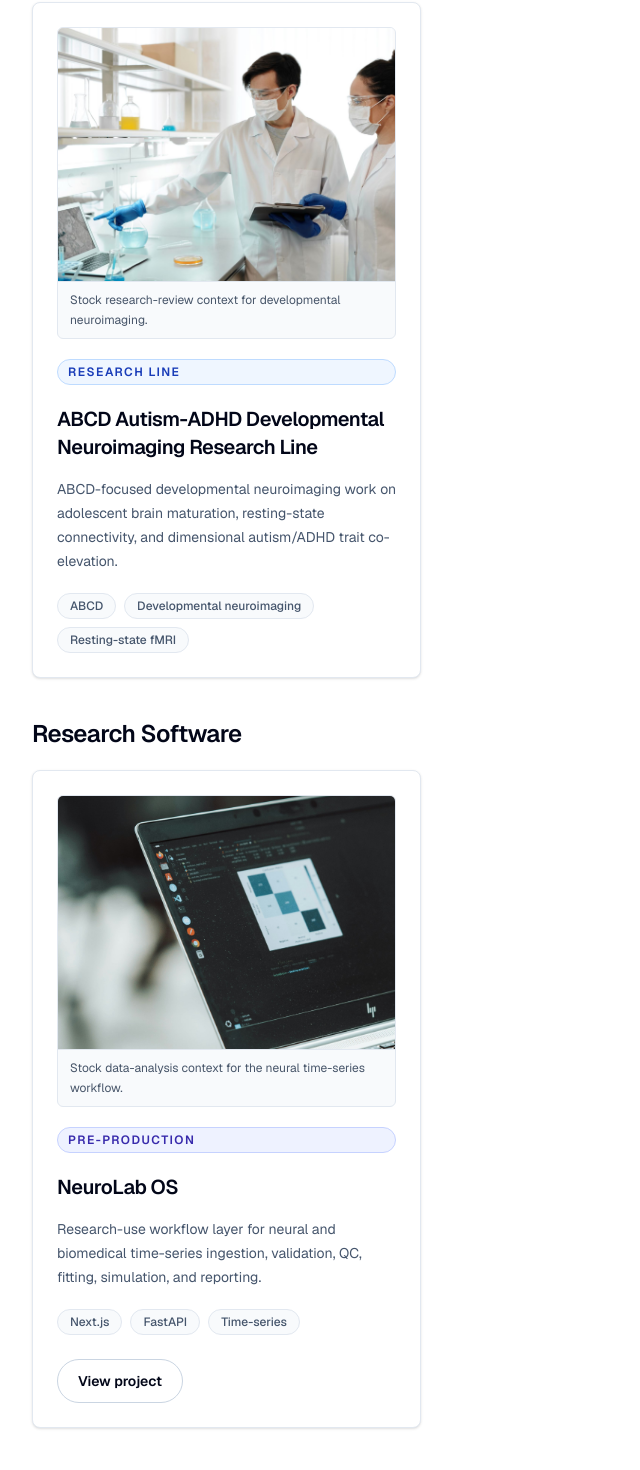
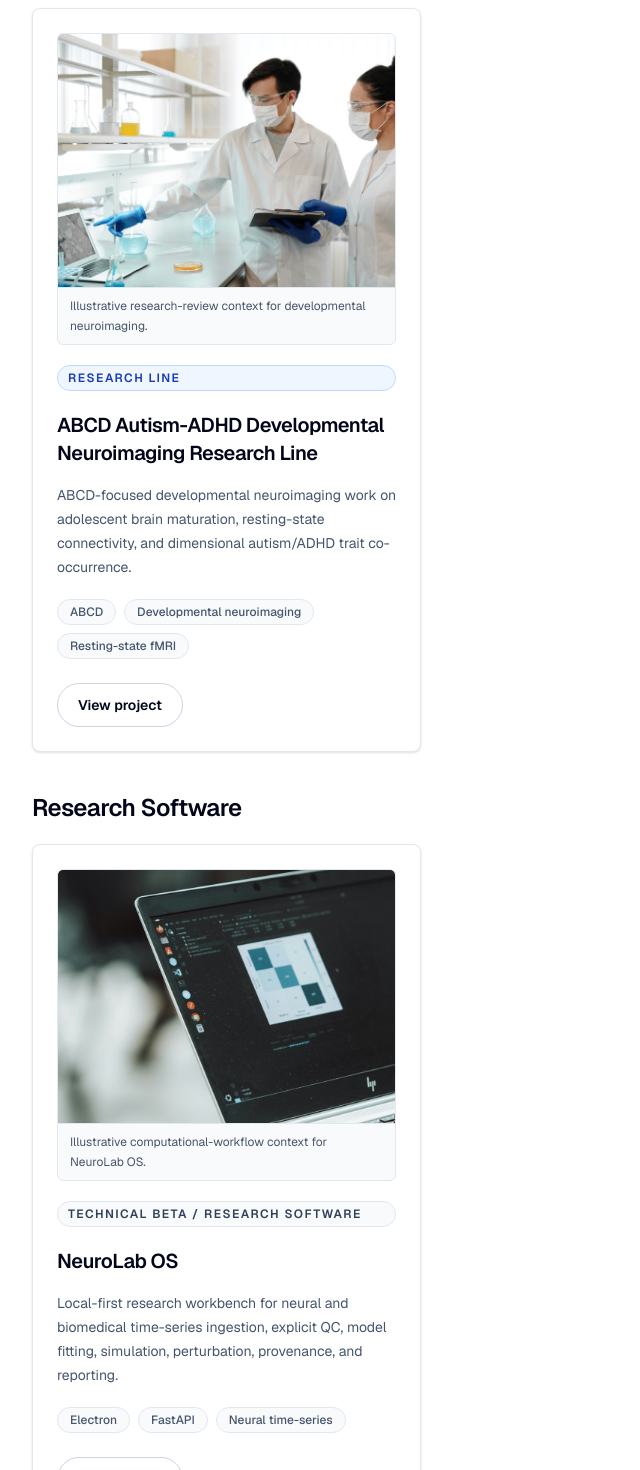
Before and after one commit to peimanjannatipour/peimanjp-, a Next.js app: page /projects in a window 1280 px wide. Shown: the part 1261-2731 px from the top of the page, without its empty margins (0-640 px from the left). Built offline with nearby package versions, Linux system fonts and the light colour scheme.

Commit message:
Connect ABCD, NDMS, SMIS-ODS, and graph-spacetime project pages with better evidence labels

```diff
--- a/src/data/projects.ts
+++ b/src/data/projects.ts
@@ -32,8 +32,8 @@ export const projects: Project[] = [
     category: "Computational Neuroscience Preprints",
     image: {
       src: "/images/stock-neuroscience-research.jpg",
-      alt: "Researchers working in a biomedical laboratory.",
-      caption: "Stock laboratory context for the EEG and temporal cognition research.",
+      alt: "Biomedical neuroscience research environment.",
+      caption: "Illustrative neuroscience research context; not an image from the study dataset.",
     },
   },
   {
@@ -41,89 +41,96 @@ export const projects: Project[] = [
     status: "SSRN preprint with DOI",
     href: "/research/bayesian-log-time-state-space-clock",
     summary:
-      "Computational neuroscience preprint modelling human time reproduction with Bayesian log-time state-space inference.",
+      "Computational neuroscience preprint modelling human time reproduction with a Bayesian log-time state-space framework and explicit model diagnostics.",
     tags: ["Bayesian timing", "State-space model", "Time perception", "DOI"],
     category: "Computational Neuroscience Preprints",
     image: {
       src: "/images/stock-data-dashboard.jpg",
-      alt: "Researcher working with a data-analysis notebook.",
-      caption: "Stock computational-modelling context for Bayesian timing research.",
+      alt: "Computational data-analysis workspace.",
+      caption: "Illustrative computational-modelling context for Bayesian timing research.",
     },
   },
   {
     title: "ABCD Autism-ADHD Developmental Neuroimaging Research Line",
     status: "Research line",
+    href: "/research/abcd-developmental-neuroimaging",
     summary:
-      "ABCD-focused developmental neuroimaging work on adolescent brain maturation, resting-state connectivity, and dimensional autism/ADHD trait co-elevation.",
+      "ABCD-focused developmental neuroimaging work on adolescent brain maturation, resting-state connectivity, and dimensional autism/ADHD trait co-occurrence.",
     tags: ["ABCD", "Developmental neuroimaging", "Resting-state fMRI"],
     category: "Developmental Neuroimaging Research",
     image: {
       src: "/images/stock-lab-data-analysis.jpg",
-      alt: "Researchers reviewing laboratory data.",
-      caption: "Stock research-review context for developmental neuroimaging.",
+      alt: "Researchers reviewing scientific data.",
+      caption: "Illustrative research-review context for developmental neuroimaging.",
     },
   },
   {
     title: "NeuroLab OS",
-    status: "Pre-production",
+    status: "Technical beta / research software",
     href: "/neurolab-os",
     summary:
-      "Research-use workflow layer for neural and biomedical time-series ingestion, validation, QC, fitting, simulation, and reporting.",
-    tags: ["Next.js", "FastAPI", "Time-series", "Reproducibility"],
+      "Local-first research workbench for neural and biomedical time-series ingestion, explicit QC, model fitting, simulation, perturbation, provenance, and reporting.",
+    tags: ["Electron", "FastAPI", "Neural time-series", "Reproducibility"],
     category: "Research Software",
     image: {
       src: "/images/stock-data-dashboard.jpg",
-      alt: "Researcher working with a data-analysis notebook.",
-      caption: "Stock data-analysis context for the neural time-series workflow.",
+      alt: "Scientific data-analysis workspace.",
+      caption: "Illustrative computational-workflow context for NeuroLab OS.",
     },
   },
   {
-    title: "Masking Index Prototype",
-    status: "Patent pending",
-    href: "/patent",
+    title: "NDMS / Masking Index Prototype",
+    status: "Patent pending / technology development",
+    href: "/ndms",
     summary:
-      "On-device multimodal masking-estimation prototype concept tied to the PCT application and privacy-preserving neurotechnology positioning.",
-    tags: ["Privacy", "Multimodal AI", "PCT application filed"],
+      "Privacy-aware multimodal neurotechnology programme tied to the PCT application, with emphasis on quality-aware multimodal inference, edge-oriented processing, and responsible-use boundaries.",
+    tags: ["Privacy", "Multimodal AI", "Edge inference", "PCT application filed"],
     category: "Privacy-Preserving Neurotechnology",
+    image: {
+      src: "/images/inventor-photo.jpg",
+      alt: "Peiman Jannatipour, inventor and researcher.",
+      caption: "Peiman Jannatipour — inventor and project lead.",
+    },
   },
   {
     title: "Robotic Hand Workbench",
     status: "Prototype",
     summary:
-      "Robotics hand work associated with the Near East University Robotics Lab context and embedded-systems prototyping.",
+      "Robotics hand work associated with embedded-systems prototyping and biomedical engineering practice.",
     tags: ["Robotics", "Robotic hand", "Embedded systems", "Prototype"],
     category: "Biomedical and Evidence Systems",
     image: {
       src: "/images/stock-neuroscience-research.jpg",
-      alt: "Researchers working in a biomedical laboratory.",
-      caption: "Stock laboratory context for biomedical prototyping.",
+      alt: "Biomedical research environment.",
+      caption: "Illustrative laboratory context for biomedical prototyping.",
     },
   },
   {
     title: "SMIS-ODS",
-    status: "Concept",
+    status: "Research-use concept",
     href: "/projects/smis-ods",
     summary:
-      "Structured evidence-review system that maps supplement claims to sources, study designs, outcome relevance, and risk of bias.",
-    tags: ["Evidence systems", "Structured evidence review", "Risk of bias"],
+      "Structured evidence-review system that maps supplement claims to sources, study designs, outcome relevance, source reliability, support direction, and risk of bias.",
+    tags: ["Evidence systems", "Structured review", "Risk of bias", "Misinformation screening"],
     category: "Biomedical and Evidence Systems",
     image: {
       src: "/images/stock-data-dashboard.jpg",
-      alt: "Researcher reviewing a structured data analysis.",
-      caption: "Stock data-review context for structured evidence assessment.",
+      alt: "Structured scientific data-review workspace.",
+      caption: "Illustrative data-review context for evidence assessment.",
     },
   },
   {
-    title: "Graph-Spacetime Manuscript",
-    status: "Manuscript in preparation",
+    title: "A Graph-Theoretic Framework for Representing Spacetime as Temporal Layers of Spatial Graphs",
+    status: "SSRN preprint",
+    href: "https://doi.org/10.2139/ssrn.5891994",
     summary:
-      "Exploratory theoretical modelling manuscript grounded in the SSRN graph-spacetime preprint.",
-    tags: ["Exploratory theory", "Graph modelling", "Under review"],
+      "Exploratory theoretical modelling work representing spacetime as temporal layers of spatial graphs.",
+    tags: ["Exploratory theory", "Graph modelling", "Discrete spacetime", "SSRN"],
     category: "Exploratory Theoretical Modelling",
     image: {
       src: "/images/stock-data-dashboard.jpg",
-      alt: "Illustrative data-analysis workspace used as context for computational modelling.",
-      caption: "Stock computational-modelling context for exploratory graph-theoretic work.",
+      alt: "Computational modelling workspace.",
+      caption: "Illustrative computational-modelling context for exploratory graph-theoretic work.",
     },
   },
   {
```
